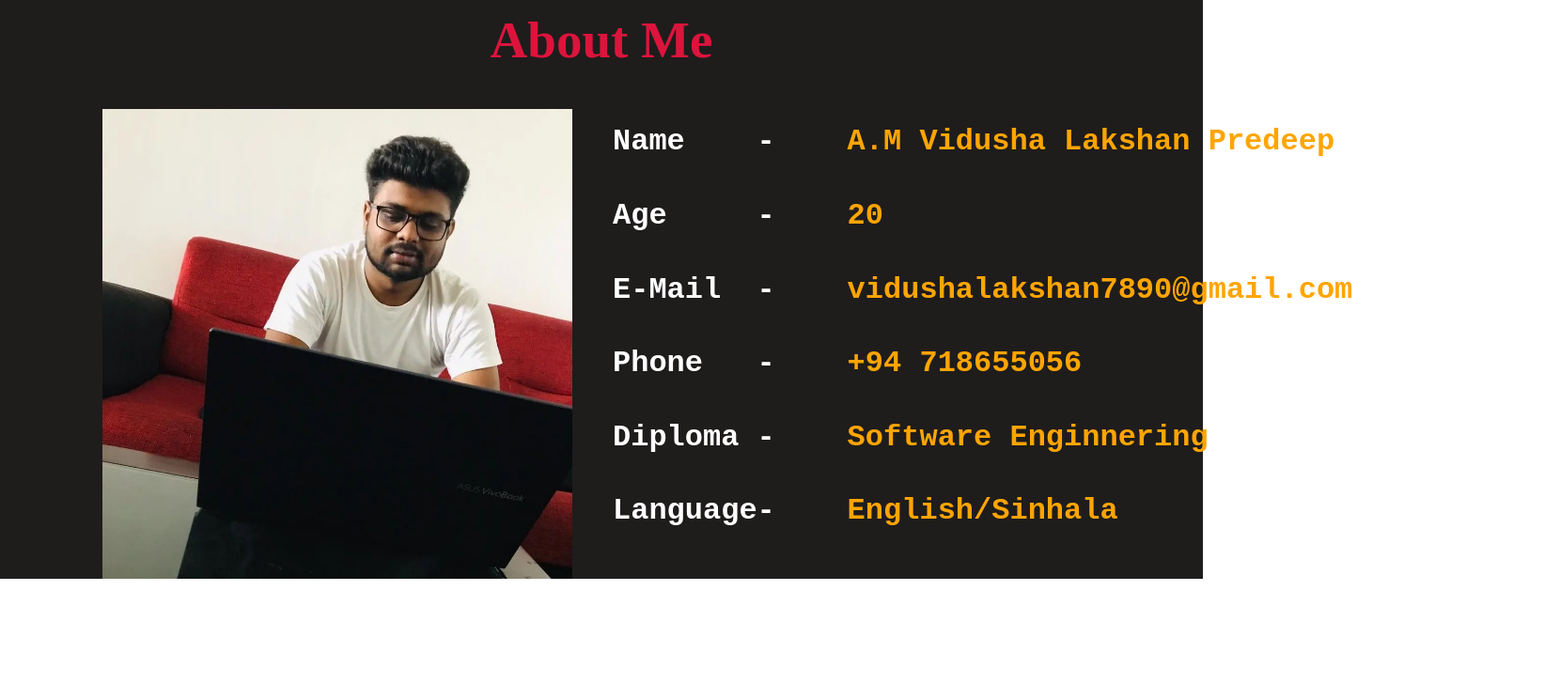
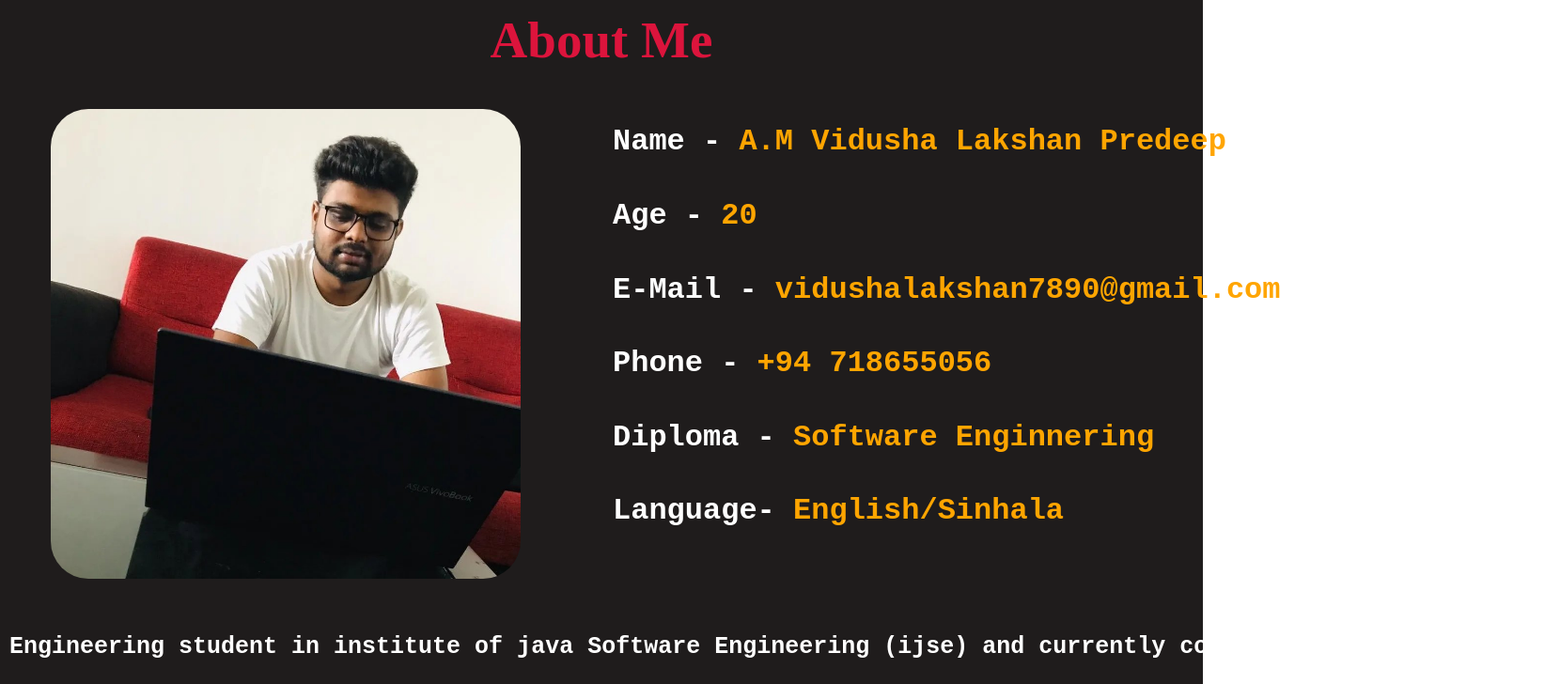
Before and after one commit to vidushalakshan/MyProfileReact, a React (Create React App) app: page / in a window 1280 px wide. Shown: the part 819-1547 px from the top of the page at 94% size, 1660 px wide, since content can reach past the window. Before the commit the page ends 1435 px from the top, so only its background shows below. Built offline with nearby package versions, Linux system fonts and the light colour scheme.

Commit message:
updated aboutMe content

```diff
--- a/src/pages/AboutMe.jsx
+++ b/src/pages/AboutMe.jsx
@@ -11,40 +11,59 @@ const AboutMe = () => {
       </h1>
       <Box sx={{ width: "100%" }}>
         <Grid container rowSpacing={1} columnSpacing={{ xs: 1, sm: 2, md: 3 }}>
-        <Grid item xs={1}>
-            <item>
-
-            </item>
+          <Grid item xs={0.5}>
+            <item></item>
           </Grid>
           <Grid item xs={4}>
             <item>
-                <div className="imageAbout">
-                </div>
+              <div className="imageAbout"></div>
             </item>
           </Grid>
-          <Grid item xs={1}>
-            <item>
-
-            </item>
+          <Grid item xs={1.5}>
+            <item></item>
           </Grid>
           <Grid item xs={3}>
             <item>
-            <asid>
-            <pre class="detail">
-               <div>Name    -    <b class="about1">A.M Vidusha Lakshan Predeep</b></div>
+              <asid>
+                <pre class="detail">
+                  <div>
+                    Name - <b class="about1">A.M Vidusha Lakshan Predeep</b>
+                  </div>
 
-               <div className="detais">Age     -    <b class="about2">20</b></div>
+                  <div className="detais">
+                    Age - <b class="about2">20</b>
+                  </div>
 
-               <div className="detais1">E-Mail  -    <b class="about3">vidushalakshan7890@gmail.com</b></div>
+                  <div className="detais1">
+                    E-Mail - <b class="about3">vidushalakshan7890@gmail.com</b>
+                  </div>
 
-               <div className="detais2">Phone   -    <b class="about4">+94 718655056</b></div>
+                  <div className="detais2">
+                    Phone - <b class="about4">+94 718655056</b>
+                  </div>
 
-               <div className="detais3">Diploma -    <b class="about5">Software Enginnering</b></div>
+                  <div className="detais3">
+                    Diploma - <b class="about5">Software Enginnering</b>
+                  </div>
 
-               <div className="detais4">Language-    <b class="about6">English/Sinhala</b></div>
-
-            </pre>
-        </asid>
+                  <div className="detais4">
+                    Language- <b class="about6">English/Sinhala</b>
+                  </div>
+                </pre>
+              </asid>
+            </item>
+          </Grid>
+        </Grid>
+        <Grid container rowSpacing={1} columnSpacing={{ xs: 1, sm: 2, md: 3 }}>
+          <Grid item xs={8}>
+            <item>
+              <article>
+                <pre class="aboutedu">
+                  I'm a Software Engineering student in institute of java
+                  Software Engineering (ijse) and currently completing second
+                  semester.
+                </pre>
+              </article>
             </item>
           </Grid>
         </Grid>
--- a/src/styles/AboutMe.css
+++ b/src/styles/AboutMe.css
@@ -18,6 +18,7 @@
     margin-top: 5%;
     width: 500px;
     height: 500px;
+    border-radius: 8%;
 }
 
 .detail {
@@ -82,3 +83,12 @@
     position: relative;
     top: 40%;
 }
+
+.aboutedu {
+    text-align: center;
+    font-size: 25px;
+    margin-top: 58px;
+    font-weight: bold;
+    color: white;
+    margin-left: -215px;
+}
```
